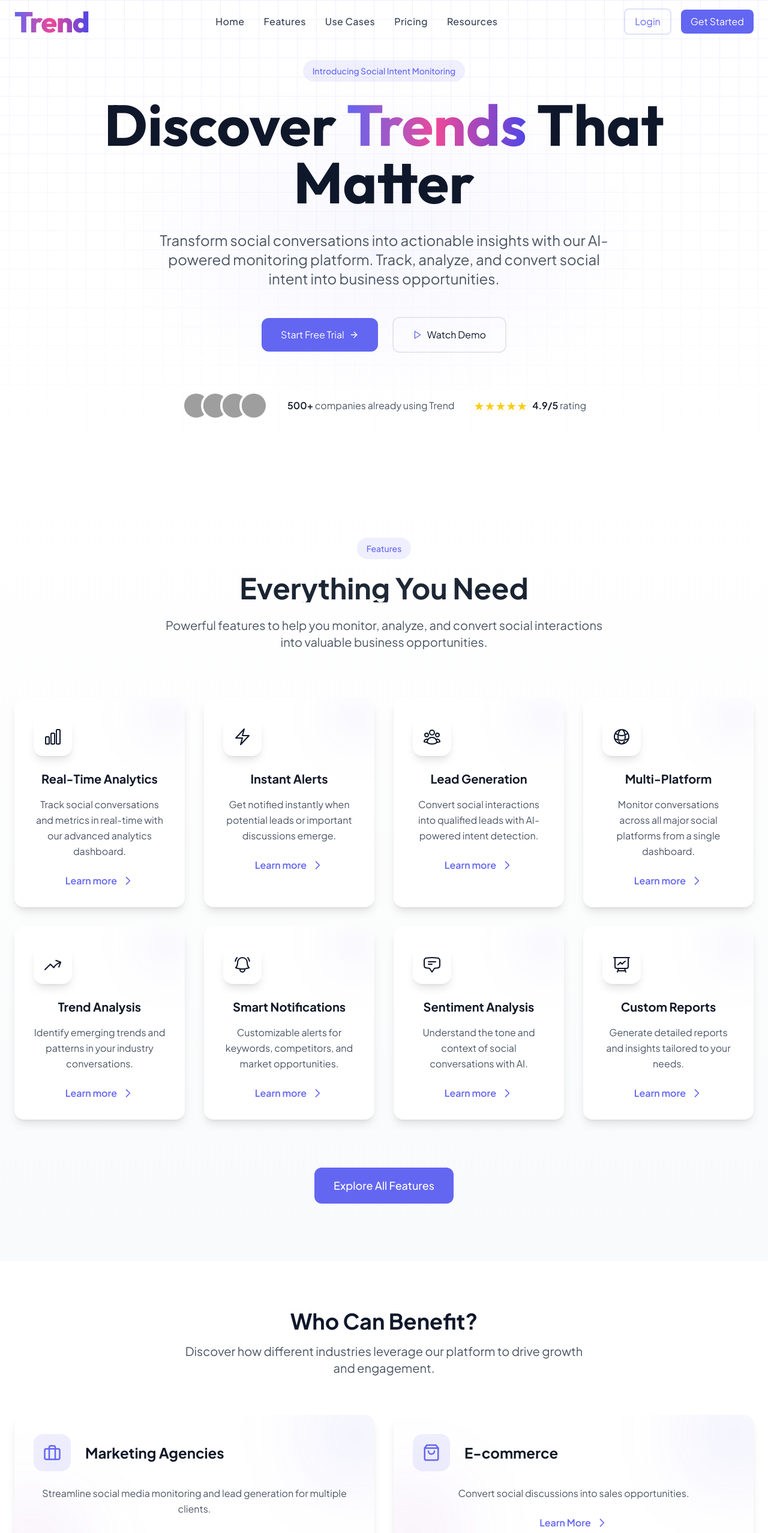
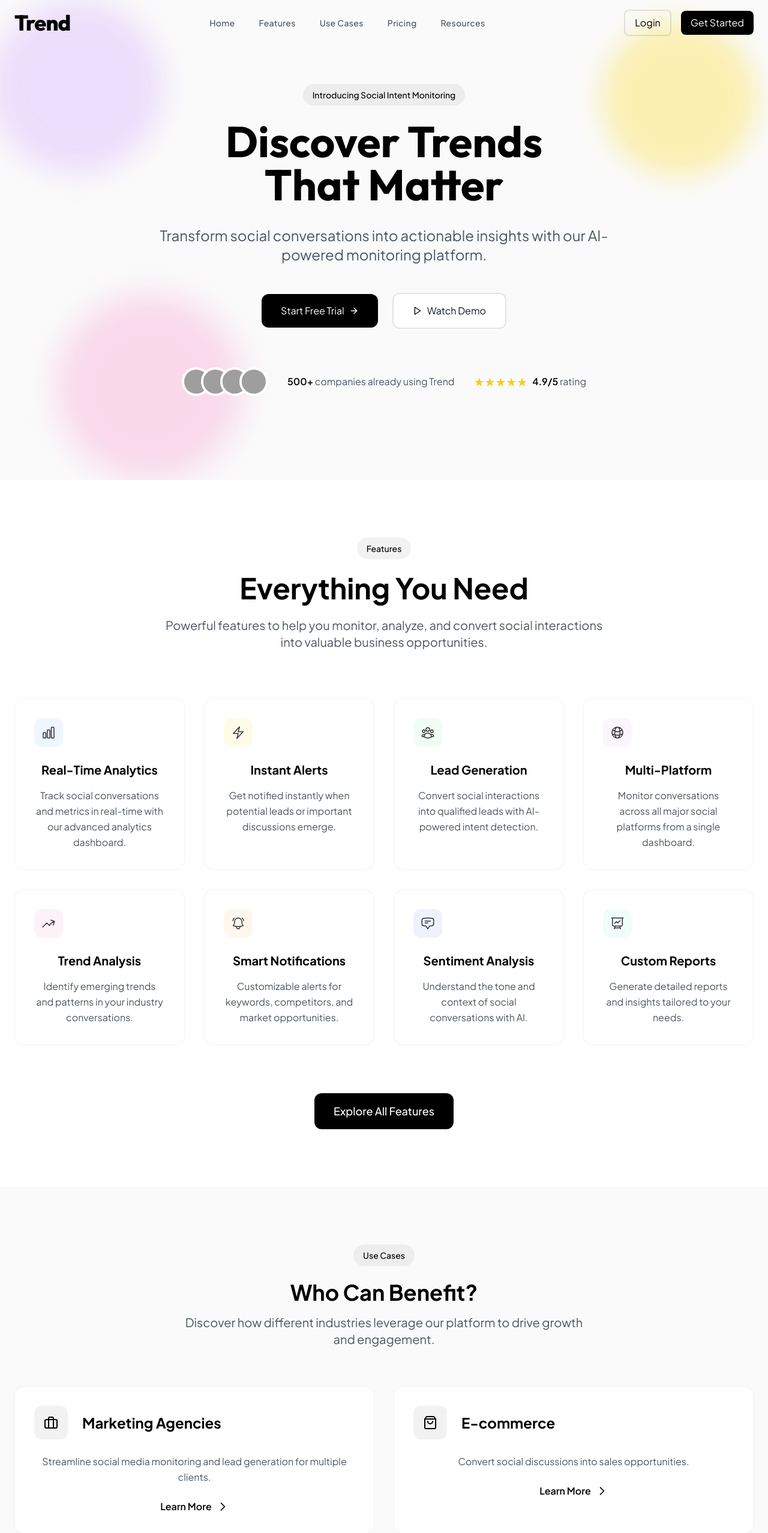
Before and after one commit to zaim-abbasi/Social-Intent-Monitoring, a React (Vite) app: page / in a window 1280 px wide. Shown: the top 2555 px of the page at 60% size. Built offline with nearby package versions, Linux system fonts and the light colour scheme; grey boxes are pictures that could not be loaded.

Commit message:
feat: update Tailwind configuration and enhance UI components with improved styles and animations

```diff
--- a/src/components/Features/FeaturesSection.jsx
+++ b/src/components/Features/FeaturesSection.jsx
@@ -1,7 +1,6 @@
 import React from 'react';
 import { useInView } from 'react-intersection-observer';
 import { motion } from 'framer-motion';
-import FeatureCard from './FeatureCard';
 import {
   ChartBarIcon,
   BoltIcon,
@@ -18,49 +17,49 @@ const features = [
     icon: ChartBarIcon,
     title: 'Real-Time Analytics',
     description: 'Track social conversations and metrics in real-time with our advanced analytics dashboard.',
-    color: 'blue'
+    color: 'bg-blue-50'
   },
   {
     icon: BoltIcon,
     title: 'Instant Alerts',
     description: 'Get notified instantly when potential leads or important discussions emerge.',
-    color: 'yellow'
+    color: 'bg-yellow-50'
   },
   {
     icon: UserGroupIcon,
     title: 'Lead Generation',
     description: 'Convert social interactions into qualified leads with AI-powered intent detection.',
-    color: 'green'
+    color: 'bg-green-50'
   },
   {
     icon: GlobeAltIcon,
     title: 'Multi-Platform',
     description: 'Monitor conversations across all major social platforms from a single dashboard.',
-    color: 'purple'
+    color: 'bg-purple-50'
   },
   {
     icon: ArrowTrendingUpIcon,
     title: 'Trend Analysis',
     description: 'Identify emerging trends and patterns in your industry conversations.',
-    color: 'pink'
+    color: 'bg-pink-50'
   },
   {
     icon: BellAlertIcon,
     title: 'Smart Notifications',
     description: 'Customizable alerts for keywords, competitors, and market opportunities.',
-    color: 'orange'
+    color: 'bg-orange-50'
   },
   {
     icon: ChatBubbleBottomCenterTextIcon,
     title: 'Sentiment Analysis',
     description: 'Understand the tone and context of social conversations with AI.',
-    color: 'indigo'
+    color: 'bg-indigo-50'
   },
   {
     icon: PresentationChartLineIcon,
     title: 'Custom Reports',
     description: 'Generate detailed reports and insights tailored to your needs.',
-    color: 'teal'
+    color: 'bg-teal-50'
   }
 ];
 
@@ -71,7 +70,7 @@ const FeaturesSection = () => {
   });
 
   return (
-    <section id="features" className="py-24 bg-gradient-to-b from-white to-gray-50">
+    <section id="features" className="py-24 bg-white">
       <div className="container mx-auto px-6">
         <motion.div
           ref={ref}
@@ -80,10 +79,10 @@ const FeaturesSection = () => {
           transition={{ duration: 0.6 }}
           className="text-center mb-20"
         >
-          <span className="inline-block px-4 py-2 rounded-full bg-primary/10 text-primary font-medium text-sm mb-6">
+          <span className="inline-block px-4 py-2 rounded-full bg-black/5 text-black font-medium text-sm mb-6">
             Features
           </span>
-          <h2 className="text-4xl md:text-5xl font-bold mb-6 bg-gradient-to-r from-gray-900 via-gray-800 to-gray-900 bg-clip-text text-transparent">
+          <h2 className="text-4xl md:text-5xl font-bold mb-6 text-black">
             Everything You Need
           </h2>
           <p className="text-xl text-gray-600 max-w-3xl mx-auto">
@@ -99,8 +98,13 @@ const FeaturesSection = () => {
               initial={{ opacity: 0, y: 20 }}
               animate={inView ? { opacity: 1, y: 0 } : {}}
               transition={{ duration: 0.6, delay: index * 0.1 }}
+              className="group relative bg-white p-8 rounded-2xl border border-black/5 hover:border-black/10 transition-all duration-300 hover:shadow-lg"
             >
-              <FeatureCard {...feature} />
+              <div className={`${feature.color} w-12 h-12 rounded-xl flex items-center justify-center mb-6 transition-transform duration-300 group-hover:scale-110`}>
+                <feature.icon className="w-6 h-6 text-black/80" />
+              </div>
+              <h3 className="text-xl font-bold mb-4 text-black">{feature.title}</h3>
+              <p className="text-gray-600 leading-relaxed">{feature.description}</p>
             </motion.div>
           ))}
         </div>
@@ -111,12 +115,13 @@ const FeaturesSection = () => {
           transition={{ duration: 0.6, delay: 0.8 }}
           className="mt-20 text-center"
         >
-          <a
-            href="#"
-            className="inline-flex items-center justify-center px-8 py-4 text-lg font-medium text-white bg-primary rounded-xl hover:bg-secondary transition-colors duration-300"
+          <motion.button
+            whileHover={{ scale: 1.02 }}
+            whileTap={{ scale: 0.98 }}
+            className="inline-flex items-center justify-center px-8 py-4 text-lg font-medium text-white bg-black rounded-xl hover:bg-black/90 transition-all duration-300"
           >
             Explore All Features
-          </a>
+          </motion.button>
         </motion.div>
       </div>
     </section>
--- a/src/components/Header/Navbar.jsx
+++ b/src/components/Header/Navbar.jsx
@@ -25,24 +25,24 @@ const Navbar = () => {
   return (
     <motion.nav
       className={`fixed w-full z-50 transition-all duration-300 ${
-        isScrolled ? 'glass-effect shadow-lg' : 'bg-transparent'
+        isScrolled ? 'glass-effect shadow-sm' : 'bg-transparent'
       }`}
       initial={{ y: -100 }}
       animate={{ y: 0 }}
       transition={{ duration: 0.5 }}
     >
-      <div className="container mx-auto px-6 py-3">
+      <div className="container mx-auto px-6 py-4">
         <div className="flex items-center justify-between">
-          <div className="text-4xl md:text-5xl font-display font-extrabold gradient-text tracking-tight">
+          <div className="text-3xl md:text-4xl font-display font-extrabold text-black tracking-tight">
             Trend
           </div>
 
-          <div className="hidden md:flex items-center space-x-8">
+          <div className="hidden md:flex items-center space-x-10">
             {['Home', 'Features', 'Use Cases', 'Pricing', 'Resources'].map((item) => (
               <a
                 key={item}
                 href={`#${item.toLowerCase().replace(' ', '-')}`}
-                className="text-gray-700 hover:text-primary font-medium transition-colors duration-200 tracking-wide"
+                className="text-gray-600 hover:text-black font-medium transition-colors duration-200 tracking-wide text-sm"
               >
                 {item}
               </a>
@@ -57,7 +57,7 @@ const Navbar = () => {
                 </span>
                 <button
                   onClick={logout}
-                  className="px-4 py-2 text-primary border-2 border-primary/20 rounded-lg hover:bg-primary/5 transition-colors"
+                  className="px-4 py-2 text-black border-2 border-black/10 rounded-lg hover:bg-black/5 transition-colors"
                 >
                   Logout
                 </button>
@@ -66,13 +66,13 @@ const Navbar = () => {
               <>
                 <button
                   onClick={() => handleAuthClick('login')}
-                  className="px-4 py-2 text-primary border-2 border-primary/20 rounded-lg hover:bg-primary/5 transition-colors"
+                  className="px-4 py-2 text-black border-2 border-black/10 rounded-lg hover:bg-black/5 transition-colors"
                 >
                   Login
                 </button>
                 <button
                   onClick={() => handleAuthClick('signup')}
-                  className="px-4 py-2 bg-primary text-white rounded-lg hover:bg-secondary transition-colors"
+                  className="px-4 py-2 bg-black text-white rounded-lg hover:bg-black/90 transition-colors"
                 >
                   Get Started
                 </button>
--- a/src/components/Hero/HeroSection.jsx
+++ b/src/components/Hero/HeroSection.jsx
@@ -4,8 +4,13 @@ import { FiArrowRight, FiPlay } from 'react-icons/fi';
 
 const HeroSection = () => {
   return (
-    <div className="relative min-h-screen flex items-center justify-center overflow-hidden bg-gradient-radial from-primary/5 via-transparent to-transparent">
-      <div className="absolute inset-0 w-screen bg-[url('/grid.svg')] bg-center [mask-image:linear-gradient(180deg,white,rgba(255,255,255,0))]" />
+    <div className="relative min-h-screen flex items-center bg-[#FAFAFA] overflow-hidden">
+      {/* Background Pattern */}
+      <div className="absolute inset-0 opacity-40">
+        <div className="absolute top-0 -left-4 w-72 h-72 bg-purple-300 rounded-full mix-blend-multiply filter blur-xl animate-blob"></div>
+        <div className="absolute top-0 -right-4 w-72 h-72 bg-yellow-300 rounded-full mix-blend-multiply filter blur-xl animate-blob animation-delay-2000"></div>
+        <div className="absolute -bottom-8 left-20 w-72 h-72 bg-pink-300 rounded-full mix-blend-multiply filter blur-xl animate-blob animation-delay-4000"></div>
+      </div>
 
       <div className="container mx-auto px-6 relative z-10">
         <div className="max-w-5xl mx-auto">
@@ -19,43 +24,52 @@ const HeroSection = () => {
               initial={{ scale: 0.95 }}
               animate={{ scale: 1 }}
               transition={{ duration: 0.8, delay: 0.2 }}
+            >
+              <motion.div
+                initial={{ opacity: 0, y: -10 }}
+                animate={{ opacity: 1, y: 0 }}
+                transition={{ delay: 0.3 }}
                 className="mb-8"
               >
-              <span className="inline-block px-4 py-2 rounded-full bg-primary/10 text-primary font-medium text-sm mb-6">
+                <span className="inline-block px-4 py-2 rounded-full bg-black/5 text-black font-medium text-sm mb-6">
                   Introducing Social Intent Monitoring
                 </span>
-              <h1 className="text-6xl md:text-8xl font-display font-bold mb-8 leading-tight">
-                Discover {' '}
-                <span className="gradient-text">Trends</span>{' '}
+                <h1 className="text-6xl md:text-7xl font-display font-bold mb-8 leading-tight text-black">
+                  Discover Trends
+                  <br />
                   That Matter
                 </h1>
                 <p className="text-xl md:text-2xl mb-12 max-w-3xl mx-auto text-gray-600 leading-relaxed">
                   Transform social conversations into actionable insights with our
-                AI-powered monitoring platform. Track, analyze, and convert social intent
-                into business opportunities.
+                  AI-powered monitoring platform.
                 </p>
               </motion.div>
 
               <div className="flex flex-col sm:flex-row items-center justify-center gap-6">
                 <motion.button
-                whileHover={{ scale: 1.05 }}
-                whileTap={{ scale: 0.95 }}
-                className="group w-full sm:w-auto px-8 py-4 bg-primary text-white rounded-xl hover:bg-secondary transition-all duration-300 flex items-center justify-center gap-2"
+                  whileHover={{ scale: 1.02 }}
+                  whileTap={{ scale: 0.98 }}
+                  className="group w-full sm:w-auto px-8 py-4 bg-black text-white rounded-xl hover:bg-black/90 transition-all duration-300 flex items-center justify-center gap-2"
                 >
                   Start Free Trial
                   <FiArrowRight className="group-hover:translate-x-1 transition-transform" />
                 </motion.button>
                 <motion.button
-                whileHover={{ scale: 1.05 }}
-                whileTap={{ scale: 0.95 }}
-                className="group w-full sm:w-auto px-8 py-4 border-2 border-gray-200 rounded-xl hover:border-primary/20 transition-all duration-300 flex items-center justify-center gap-2"
+                  whileHover={{ scale: 1.02 }}
+                  whileTap={{ scale: 0.98 }}
+                  className="group w-full sm:w-auto px-8 py-4 border-2 border-black/10 rounded-xl hover:border-black/20 transition-all duration-300 flex items-center justify-center gap-2 bg-white"
                 >
-                <FiPlay className="text-primary" />
+                  <FiPlay className="text-black" />
                   <span>Watch Demo</span>
                 </motion.button>
               </div>
 
-            <div className="mt-16 flex flex-col sm:flex-row items-center justify-center gap-8">
+              <motion.div
+                initial={{ opacity: 0, y: 20 }}
+                animate={{ opacity: 1, y: 0 }}
+                transition={{ delay: 0.6 }}
+                className="mt-16 flex flex-col sm:flex-row items-center justify-center gap-8"
+              >
                 <div className="flex -space-x-4">
                   {[...Array(4)].map((_, i) => (
                     <img
@@ -67,17 +81,18 @@ const HeroSection = () => {
                   ))}
                 </div>
                 <div className="text-gray-600">
-                <span className="font-semibold text-gray-900">500+</span> companies already using Trend
+                  <span className="font-semibold text-black">500+</span> companies already using Trend
                 </div>
                 <div className="flex items-center gap-2">
                   <div className="flex text-yellow-400 text-xl">
                     {'★'.repeat(5)}
                   </div>
                   <span className="text-gray-600">
-                  <span className="font-semibold text-gray-900">4.9/5</span> rating
+                    <span className="font-semibold text-black">4.9/5</span> rating
                   </span>
                 </div>
-            </div>
+              </motion.div>
+            </motion.div>
           </motion.div>
         </div>
       </div>
--- a/src/components/UseCases/UseCasesSection.jsx
+++ b/src/components/UseCases/UseCasesSection.jsx
@@ -1,9 +1,8 @@
 import React, { useState } from 'react';
 import { useInView } from 'react-intersection-observer';
 import { motion } from 'framer-motion';
-import UseCaseCard from './UseCaseCard';
+import { FiBriefcase, FiShoppingBag, FiUsers, FiGlobe } from 'react-icons/fi';
 import UseCaseModal from './UseCaseModal';
-import { FiBriefcase, FiShoppingBag, FiUsers, FiGlobe } from 'react-icons/fi';
 
 const useCases = [
   {
@@ -71,7 +70,7 @@ const UseCasesSection = () => {
   };
 
   return (
-    <section id="use-cases" className="py-20 bg-white">
+    <section id="use-cases" className="py-24 bg-[#FAFAFA]">
       <div className="container mx-auto px-6">
         <motion.div
           ref={ref}
@@ -80,7 +79,10 @@ const UseCasesSection = () => {
           transition={{ duration: 0.6 }}
           className="text-center mb-16"
         >
-          <h2 className="text-4xl font-bold mb-4">Who Can Benefit?</h2>
+          <span className="inline-block px-4 py-2 rounded-full bg-black/5 text-black font-medium text-sm mb-6">
+            Use Cases
+          </span>
+          <h2 className="text-4xl font-bold mb-4 text-black">Who Can Benefit?</h2>
           <p className="text-xl text-gray-600 max-w-2xl mx-auto">
             Discover how different industries leverage our platform to drive growth
             and engagement.
@@ -94,11 +96,41 @@ const UseCasesSection = () => {
               initial={{ opacity: 0, y: 20 }}
               animate={inView ? { opacity: 1, y: 0 } : {}}
               transition={{ duration: 0.6, delay: index * 0.1 }}
+              onClick={() => handleUseCaseClick(useCase)}
+              className="group relative bg-white p-8 rounded-2xl border border-black/5 hover:border-black/10 transition-all duration-300 hover:shadow-lg cursor-pointer"
             >
-              <UseCaseCard
-                {...useCase}
-                onClick={() => handleUseCaseClick(useCase)}
-              />
+              <div className="flex items-center mb-6">
+                <div className="bg-black/5 p-4 rounded-xl transform group-hover:scale-110 transition-transform duration-300">
+                  <useCase.icon className="w-6 h-6 text-black" />
+                </div>
+                <h3 className="text-2xl font-bold ml-6 text-black group-hover:text-black transition-colors duration-300">
+                  {useCase.title}
+                </h3>
+              </div>
+
+              <p className="text-gray-600 leading-relaxed mb-6">
+                {useCase.description}
+              </p>
+
+              <motion.div
+                whileHover={{ x: 4 }}
+                className="inline-flex items-center text-black font-semibold"
+              >
+                Learn More
+                <svg
+                  className="w-5 h-5 ml-2 transform group-hover:translate-x-1 transition-transform"
+                  fill="none"
+                  stroke="currentColor"
+                  viewBox="0 0 24 24"
+                >
+                  <path
+                    strokeLinecap="round"
+                    strokeLinejoin="round"
+                    strokeWidth={2}
+                    d="M9 5l7 7-7 7"
+                  />
+                </svg>
+              </motion.div>
             </motion.div>
           ))}
         </div>
--- a/src/index.css
+++ b/src/index.css
@@ -15,7 +15,7 @@
 }
 
 body {
-  @apply bg-light text-dark font-sans antialiased;
+  @apply bg-[#FAFAFA] text-dark font-sans antialiased;
   margin: 0;
   min-width: 320px;
   min-height: 100vh;
@@ -27,10 +27,6 @@ body {
 
 .glass-effect {
   @apply backdrop-blur-md bg-white/90;
-}
-
-.gradient-text {
-  @apply bg-clip-text text-transparent bg-gradient-to-r from-primary via-accent to-secondary;
 }
 
 /* Modern scrollbar styling */
@@ -63,8 +59,8 @@ body {
 
 /* Modern form styling */
 input:focus, textarea:focus {
-  @apply ring-2 ring-primary/30 border-primary outline-none;
-  box-shadow: 0 0 0 4px rgba(99, 102, 241, 0.1);
+  @apply ring-2 ring-black/30 border-black outline-none;
+  box-shadow: 0 0 0 4px rgba(0, 0, 0, 0.1);
 }
 
 @layer components {
@@ -73,14 +69,41 @@ input:focus, textarea:focus {
   }
 
   .btn-primary {
-    @apply bg-primary hover:bg-secondary text-white font-semibold px-8 py-4 rounded-xl transition-all duration-300 hover:shadow-glow transform hover:-translate-y-1;
+    @apply bg-black hover:bg-black/90 text-white font-semibold px-8 py-4 rounded-xl transition-all duration-300 hover:shadow-lg transform hover:-translate-y-1;
   }
 
   .btn-secondary {
-    @apply bg-white hover:bg-gray-50 text-primary border-2 border-primary/20 font-semibold px-8 py-4 rounded-xl transition-all duration-300 transform hover:-translate-y-1;
+    @apply bg-white hover:bg-gray-50 text-black border-2 border-black/10 font-semibold px-8 py-4 rounded-xl transition-all duration-300 transform hover:-translate-y-1;
   }
 
   .card {
     @apply bg-white rounded-2xl shadow-lg hover:shadow-xl transition-all duration-300;
   }
 }
+
+@keyframes blob {
+  0% {
+    transform: translate(0px, 0px) scale(1);
+  }
+  33% {
+    transform: translate(30px, -50px) scale(1.1);
+  }
+  66% {
+    transform: translate(-20px, 20px) scale(0.9);
+  }
+  100% {
+    transform: translate(0px, 0px) scale(1);
+  }
+}
+
+.animate-blob {
+  animation: blob 7s infinite;
+}
+
+.animation-delay-2000 {
+  animation-delay: 2s;
+}
+
+.animation-delay-4000 {
+  animation-delay: 4s;
+}
--- a/tailwind.config.js
+++ b/tailwind.config.js
@@ -6,9 +6,6 @@ export default {
   theme: {
     extend: {
       colors: {
-        primary: '#6366F1',
-        secondary: '#4F46E5',
-        accent: '#EC4899',
         dark: '#0F172A',
         light: '#F8FAFC',
       },
@@ -17,7 +14,7 @@ export default {
         display: ['Outfit', 'system-ui', 'sans-serif'],
       },
       boxShadow: {
-        'glow': '0 0 20px rgba(99, 102, 241, 0.15)',
+        'glow': '0 0 20px rgba(0, 0, 0, 0.15)',
       },
       backgroundImage: {
         'gradient-radial': 'radial-gradient(var(--tw-gradient-stops))',
```
Also changed, not shown: src/components/UseCases/UseCaseModal.jsx (+30 -9 lines). Lines whose indentation alone changed are shown as unchanged.
